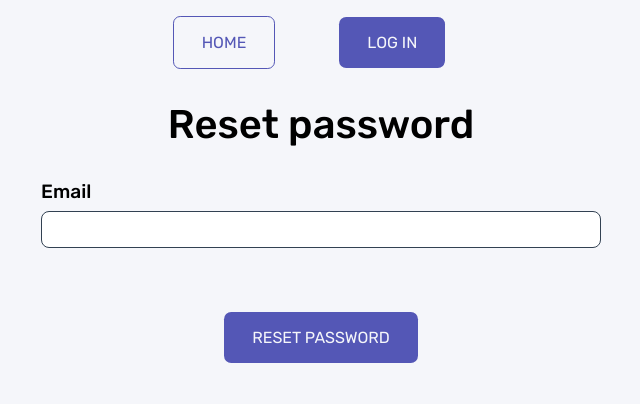
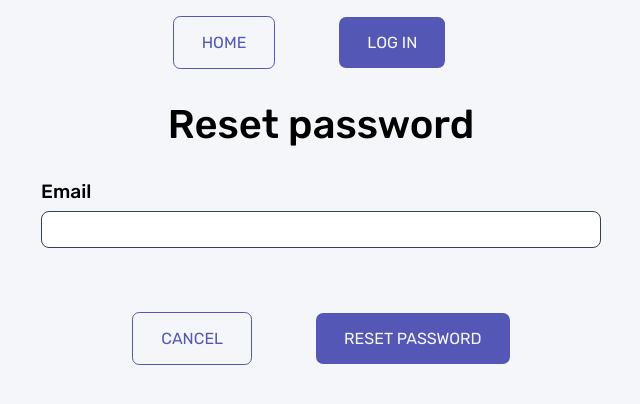
Before and after one commit to SpectreAscended/interactive-comment-section, a React (Vite) app: page /reset in a window 1280 px wide. Shown: the top 404 px of the page, without its empty margins (319-959 px from the left). Built offline with nearby package versions, Linux system fonts and the light colour scheme; no server answers.

Commit message:
Added cancel button

```diff
--- a/src/components/auth/ResetPassword.tsx
+++ b/src/components/auth/ResetPassword.tsx
@@ -1,5 +1,5 @@
 import { useState } from 'react';
-import { useNavigate, useNavigation } from 'react-router-dom';
+import { useNavigate, useNavigation, Link } from 'react-router-dom';
 import useValidation, { emailValidation } from '../../hooks/useValidation';
 import Button from '../UI/Button';
 import { auth } from '../../firebase';
@@ -85,6 +85,9 @@ const ResetPasswordForm: React.FC = () => {
           </p>
         )}
         <div className="auth-form__actions">
+          <Link to=".." className="auth-form__btn">
+            Cancel
+          </Link>
           <Button type="submit" disabled={submitting}>
             {submitting ? 'Submitting...' : 'Reset Password'}
           </Button>
```
